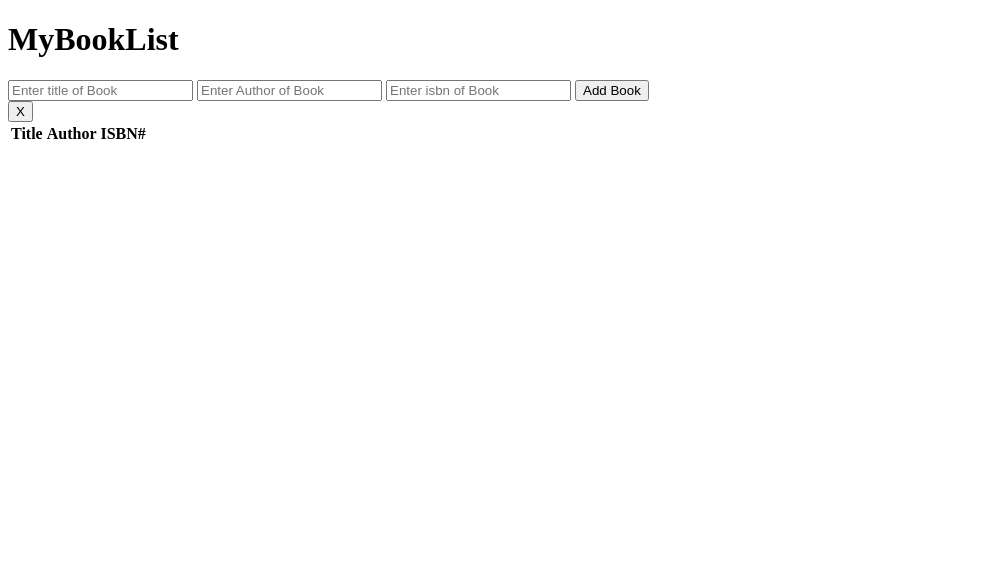
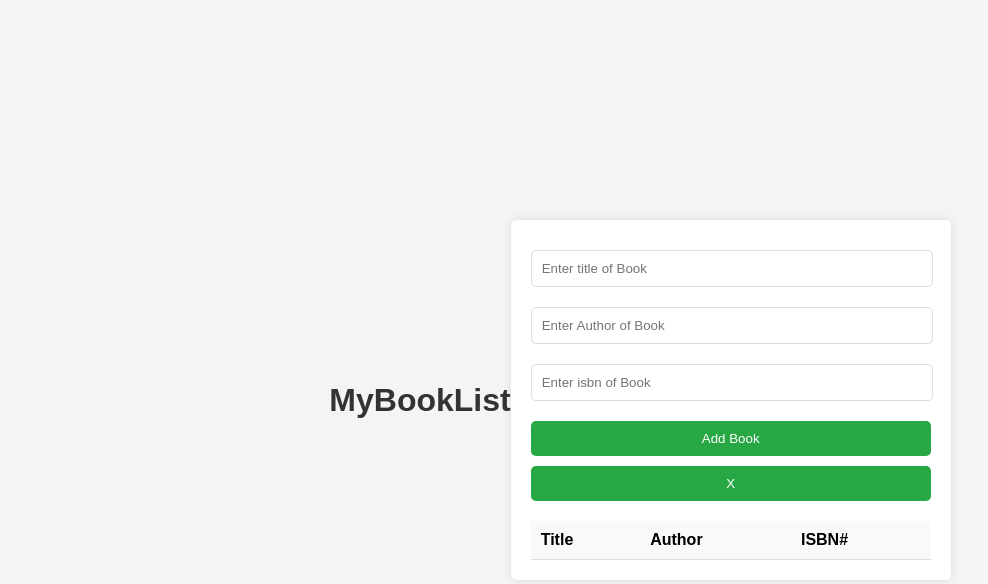
Before and after one commit to acciojob/book-list-SandeepKumarSolanki, a website: page main.html in a window 1280 px wide. Shown: the whole page, without its empty margins (0-988 px from the left). Drawn offline with Linux system fonts and the light colour scheme.

Commit message:
created a submission

```diff
--- a/script.js
+++ b/script.js
@@ -1,4 +1,4 @@
-// Selecting the form and elements
+
 let form = document.querySelector('form');
 let title = document.getElementById('title');
 let author = document.getElementById('author');
@@ -6,14 +6,14 @@ let isbn = document.getElementById('isbn');
 let table = document.querySelector('.table');
 let book = document.getElementById('book-list');
 
-// Listen for form submission
+
 form.addEventListener("submit", (e) => {
-  e.preventDefault(); // Prevent default form submission
+  e.preventDefault();
 
-  // Create a new row in the table
+
   let newRow = book.insertRow();
 
-  // Create and insert cells into the new row
+
   let cell1 = newRow.insertCell();
   cell1.innerText = title.value;
 
@@ -23,22 +23,18 @@ form.addEventListener("submit", (e) => {
   let cell3 = newRow.insertCell();
   cell3.innerText = isbn.value;
 
-  // Create and insert a delete button in the row
   let deleteCell = newRow.insertCell();
   let deleteButton = document.createElement("button");
   deleteButton.innerText = "Delete";
 
-  // Add the 'delete' class to the delete button for the test to find it
   deleteButton.classList.add('delete');
 
   deleteCell.appendChild(deleteButton);
 
-  // Attach a click event listener to delete the row
   deleteButton.addEventListener("click", () => {
-    newRow.remove();  // Removes the row
+    newRow.remove();
   });
 
-  // Clear the form fields after submission
   title.value = '';
   author.value = '';
   isbn.value = '';
--- a/styles.css
+++ b/styles.css
@@ -1 +1,79 @@
 /*  your css code here. If applicable */
+
+body {
+  font-family: Arial, sans-serif;
+  background-color: #f4f4f4;
+  margin: 0;
+  padding: 0;
+  display: flex;
+  justify-content: center;
+  align-items: center;
+  height: 100vh;
+}
+
+h1 {
+  color: #333;
+  text-align: center;
+  margin-bottom: 20px;
+}
+
+.form-group {
+  background: #fff;
+  padding: 20px;
+  border-radius: 5px;
+  box-shadow: 0 0 10px rgba(0, 0, 0, 0.1);
+  width: 400px;
+}
+
+input[type="text"],
+input[type="number"] {
+  width: calc(100% - 20px);
+  padding: 10px;
+  margin: 10px 0;
+  border: 1px solid #ddd;
+  border-radius: 5px;
+}
+
+button {
+  width: 100%;
+  padding: 10px;
+  border: none;
+  background-color: #28a745;
+  color: white;
+  border-radius: 5px;
+  cursor: pointer;
+  margin-top: 10px;
+}
+
+button:hover {
+  background-color: #218838;
+}
+
+table {
+  width: 100%;
+  margin-top: 20px;
+  border-collapse: collapse;
+}
+
+th, td {
+  padding: 10px;
+  text-align: left;
+  border-bottom: 1px solid #ddd;
+}
+
+th {
+  background-color: #f8f9fa;
+}
+
+.delete {
+  background-color: #dc3545;
+  color: white;
+  border: none;
+  padding: 5px 10px;
+  border-radius: 5px;
+  cursor: pointer;
+}
+
+.delete:hover {
+  background-color: #c82333;
+}
```
